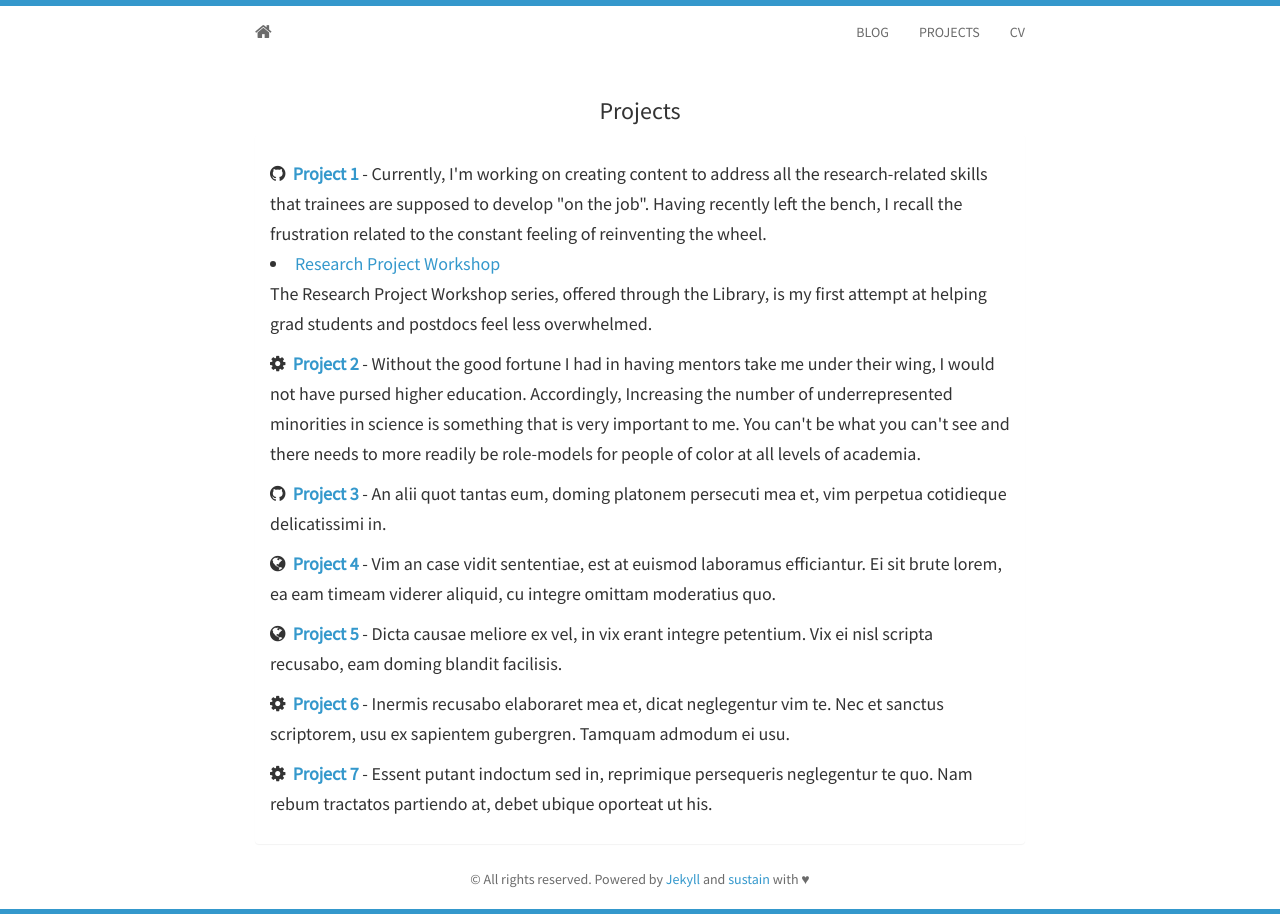
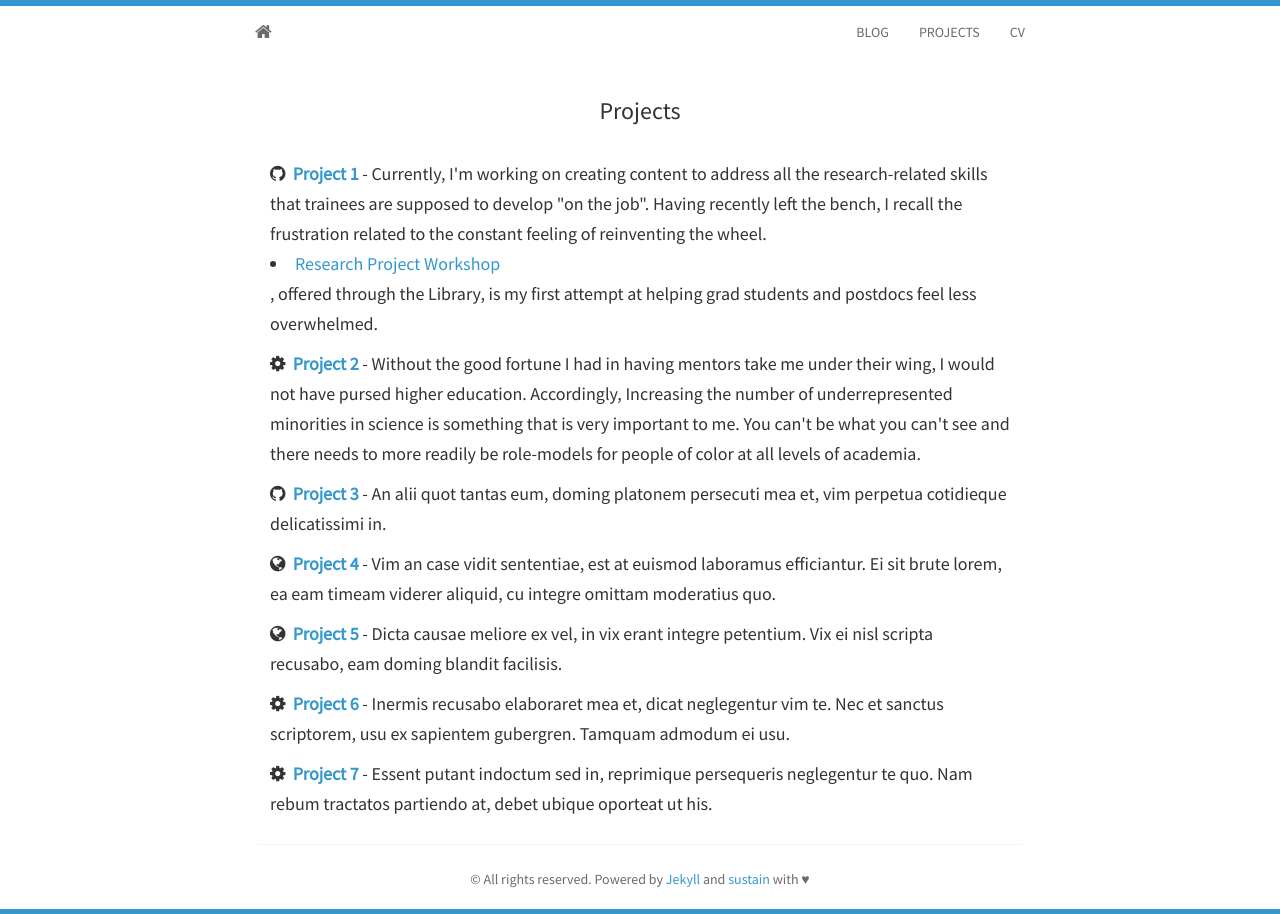
Before and after one commit to jekyllt/sustain, a Jekyll site: the page built from projects.html, in a window 1280 px wide. Built offline with Jekyll 4.4.1, drawn with Linux system fonts in a browser that asks for light colours; nearby versions of some CDN libraries.

Commit message:
Update projects.html

```diff
--- a/_includes/projects.html
+++ b/_includes/projects.html
@@ -7,7 +7,7 @@
 			<i class="fa fa-github"></i>&nbsp;&nbsp;<strong><a href="#">Project 1</a></strong>
 			- Currently, I'm working on creating content to address all the research-related skills that trainees are supposed to
 			develop "on the job". Having recently left the bench, I recall the frustration related to the constant feeling of reinventing
-			the wheel. <li><a href="https://lrwyatt.github.io/Research-Project-Workshops-2017/">Research Project Workshop</a></li>The Research Project Workshop series, offered through the Library, is my first attempt at helping grad students
+			the wheel. <li><a href="https://lrwyatt.github.io/Research-Project-Workshops-2017/">Research Project Workshop</a></li>, offered through the Library, is my first attempt at helping grad students
 			and postdocs feel less overwhelmed.
 		</h5>
 		<h5>
```
